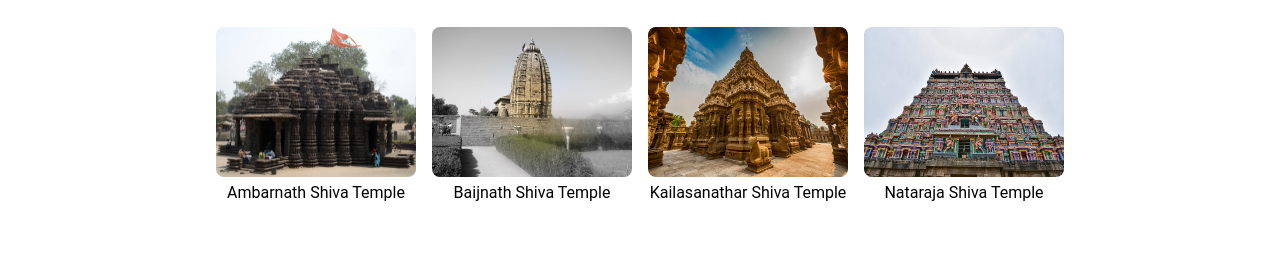
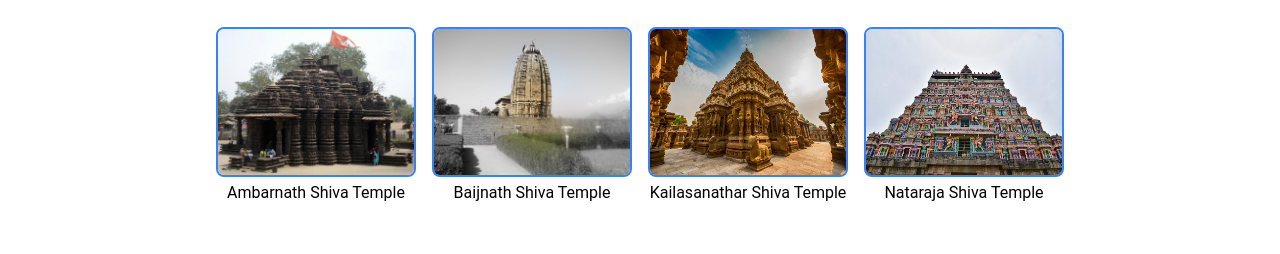
Before and after one commit to SHIBA07-Fullstack/landing-page-project, a plain HTML site: page index.html in a window 1280 px wide. Shown: the part 540-794 px from the top of the page. Drawn offline with Linux system fonts and the light colour scheme.

Commit message:
Fix: Add border to info section images

```diff
--- a/css/style.css
+++ b/css/style.css
@@ -128,6 +128,7 @@ a {
 .img-text>img {
     border-radius: .5rem;
     flex: 1;
+    border: 2px solid #3882F6;
 }
 
 /* quote container styles */
```
